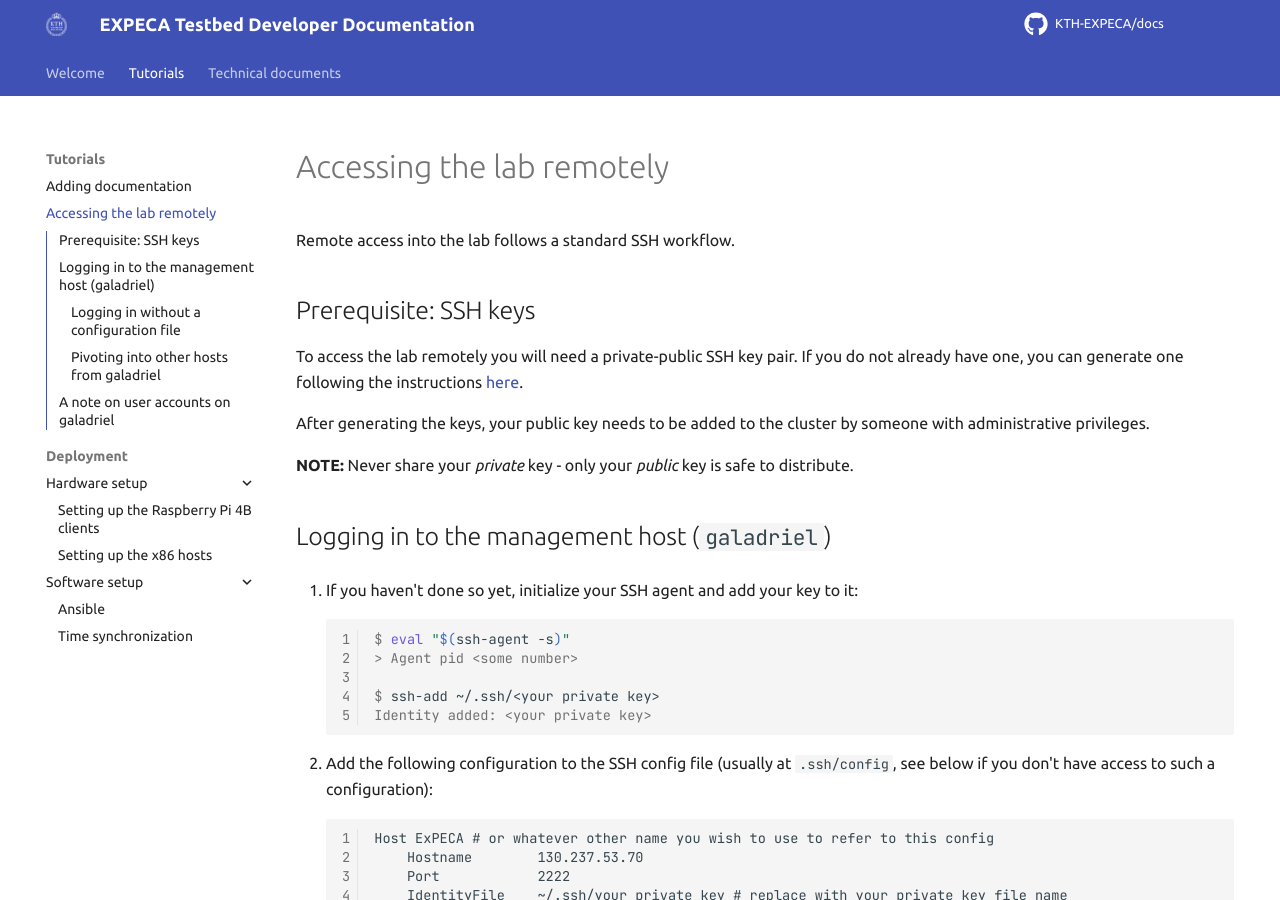
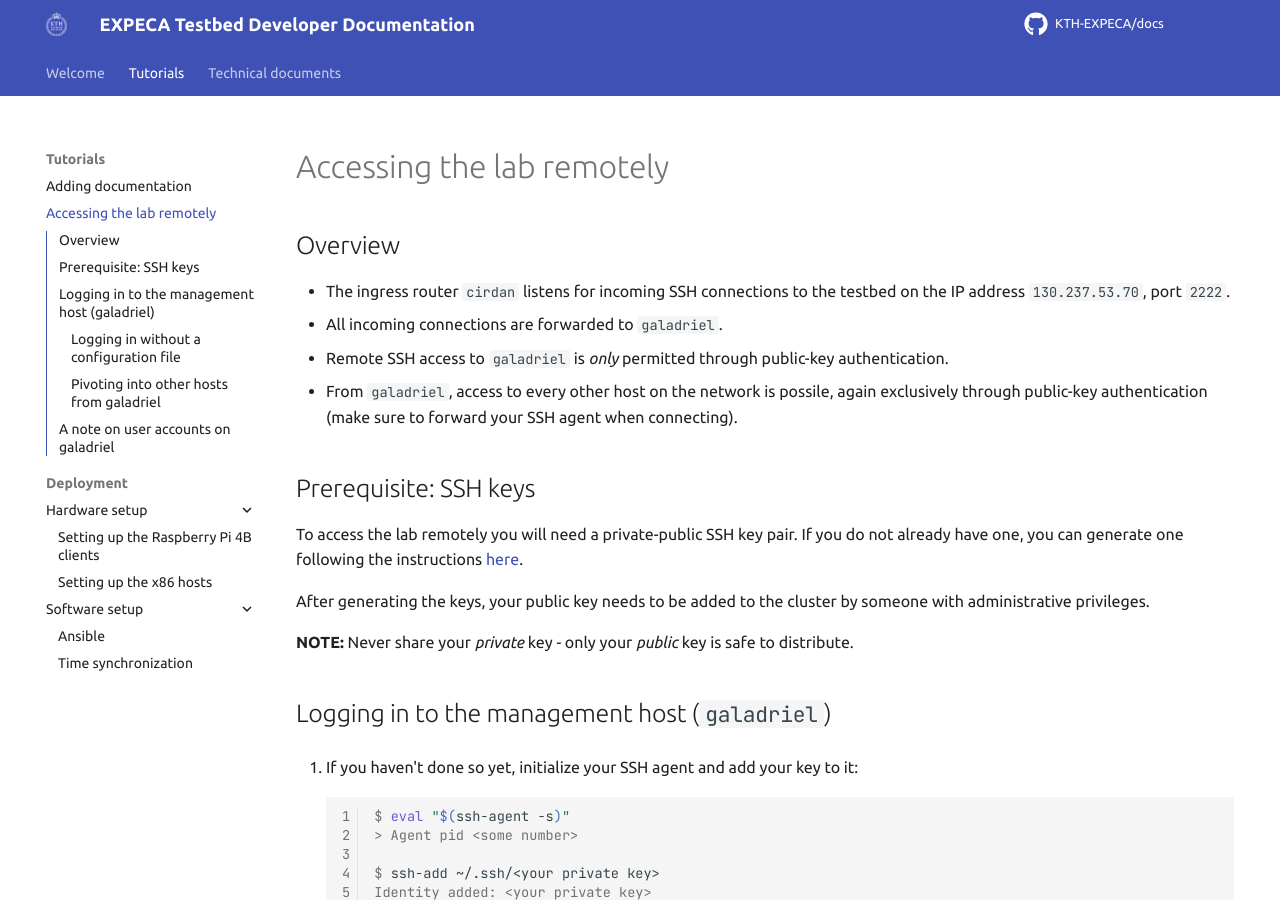
Before and after one commit to KTH-EXPECA/devdocs, an MkDocs documentation site: the page built from docs/tutorials/sshing_into_the_lab.md, in a window 1280 px wide and 900 px high. Built offline with MkDocs 1.6.1 and Material for MkDocs 9.7.7, drawn with Linux system fonts in a browser that asks for light colours; comment, search, counter and statistics services are not loaded.

Commit message:
remote access clarification

```diff
--- a/docs/tutorials/sshing_into_the_lab.md
+++ b/docs/tutorials/sshing_into_the_lab.md
@@ -1,6 +1,11 @@
 # Accessing the lab remotely
 
-Remote access into the lab follows a standard SSH workflow.
+## Overview
+
+- The ingress router `cirdan` listens for incoming SSH connections to the testbed on the IP address `130.237.53.70`, port `2222`.
+- All incoming connections are forwarded to `galadriel`.
+- Remote SSH access to `galadriel` is *only* permitted through public-key authentication.
+- From `galadriel`, access to every other host on the network is possile, again exclusively through public-key authentication (make sure to forward your SSH agent when connecting).
 
 ## Prerequisite: SSH keys
 
```
